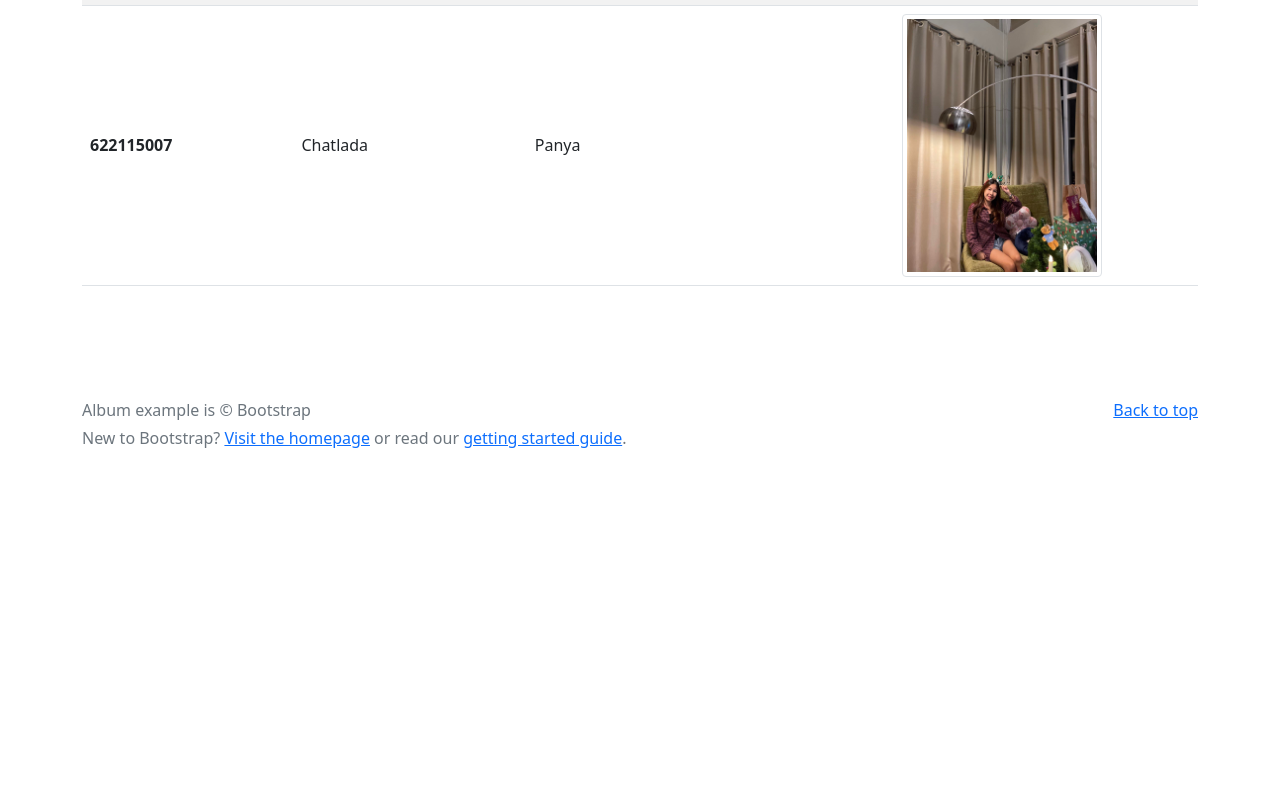
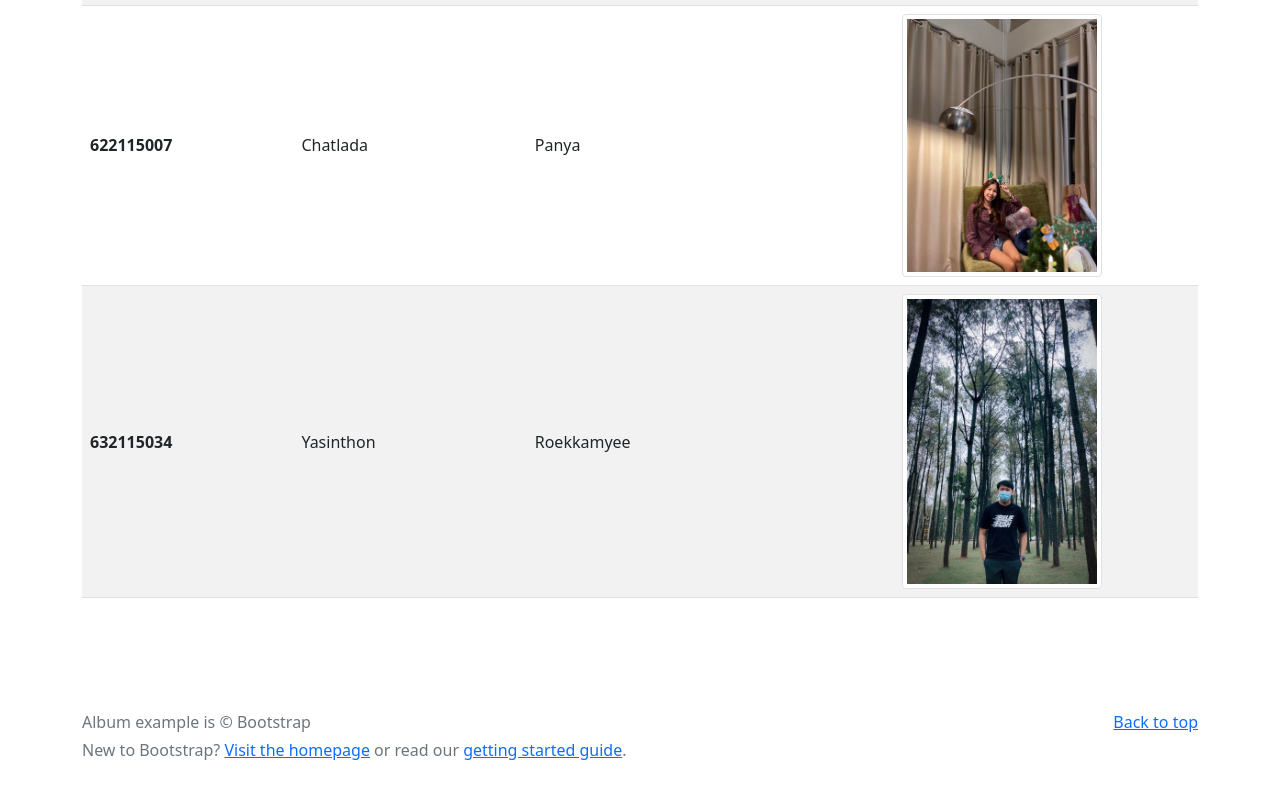
Before and after one commit to chartchai/se234-2021-lab02, a plain HTML site: page docs/index.html in a window 1280 px wide. Shown: the part 3158-3956 px from the top of the page. Before the commit the page ends 3656 px from the top, so only its background shows below. Drawn offline with nearby package versions, Linux system fonts and the light colour scheme.

Commit message:
Yasinthon Roekkamyee

```diff
--- a/docs/index.html
+++ b/docs/index.html
@@ -208,6 +208,15 @@
                             </td>
                     </tr>
 
+                    <tr>
+                        <th scope="row" class="align-middle">632115034</th>
+                        <td class="align-middle">Yasinthon</td>
+                        <td class="align-middle">Roekkamyee</td>
+                        <td class="text-center align-middle">
+                            <img src="assets/yasinthon.jpg" class="img-thumbnail" width="200px" height="200px" alt="Jo">
+                            </td>
+                    </tr>
+
 
 
 
```
Also changed, not shown: docs/assets/yasinthon.jpg (added).
